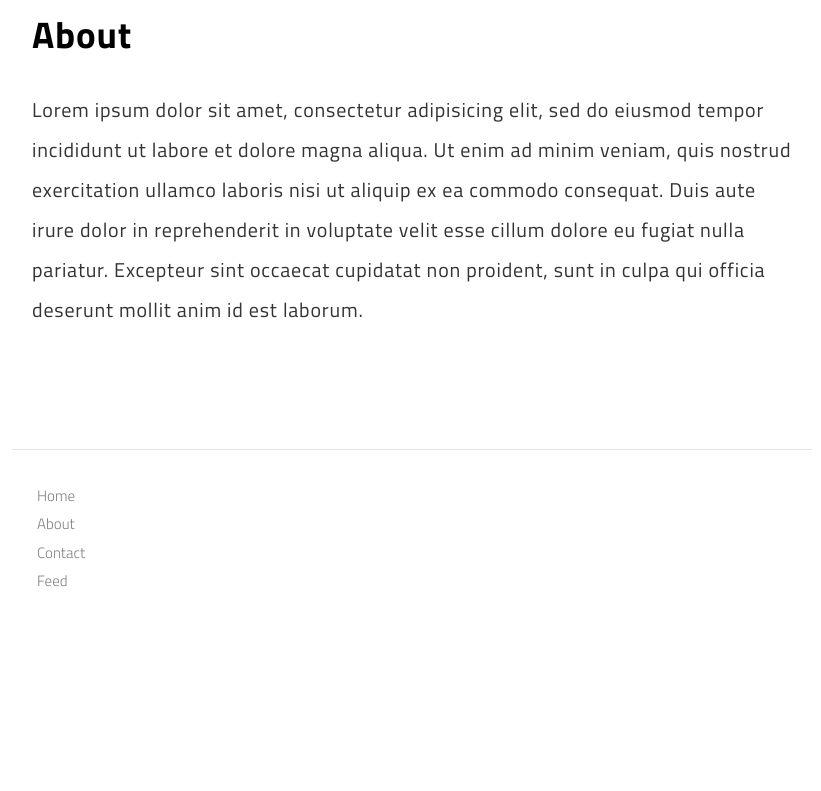
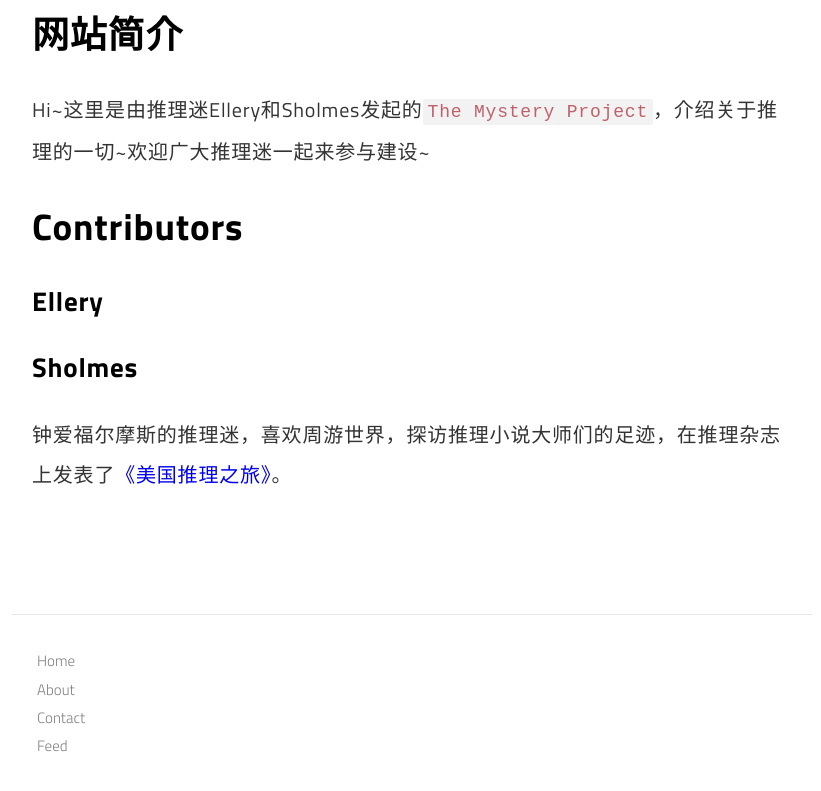
Before and after one commit to bakerstreet221abc/bakerstreet221abc.github.io, a Jekyll site: the page built from about.md, in a window 1280 px wide and 1221 px high. Shown: the part 430-1221 px from the top of the window, without its empty margins (228-1049 px from the left). Built offline with Jekyll 4.4.1, drawn with Linux system fonts in a browser that asks for light colours.

Commit message:
add about

```diff
--- a/about.md
+++ b/about.md
@@ -7,11 +7,14 @@ permalink: /about/
 
 <img itemprop="image" class="img-rounded" src="http://res.cloudinary.com/dm7h7e8xj/image/upload/c_fill,h_200,w_200/v1504971955/neo_ruqszk.jpg" alt="Your Name">
 
-## About
+## 网站简介
 
-Lorem ipsum dolor sit amet, consectetur adipisicing elit, sed do eiusmod
-tempor incididunt ut labore et dolore magna aliqua. Ut enim ad minim veniam,
-quis nostrud exercitation ullamco laboris nisi ut aliquip ex ea commodo
-consequat. Duis aute irure dolor in reprehenderit in voluptate velit esse
-cillum dolore eu fugiat nulla pariatur. Excepteur sint occaecat cupidatat non
-proident, sunt in culpa qui officia deserunt mollit anim id est laborum.
+Hi~这里是由推理迷Ellery和Sholmes发起的`The Mystery Project`，介绍关于推理的一切~欢迎广大推理迷一起来参与建设~
+
+## Contributors
+
+### Ellery
+
+### Sholmes
+
+钟爱福尔摩斯的推理迷，喜欢周游世界，探访推理小说大师们的足迹，在推理杂志上发表了[《美国推理之旅》](https://goo.gl/68enY7)。
```
Also changed, not shown: _posts/2018-08-10-trip-cologne.md (+1 -1 lines).
